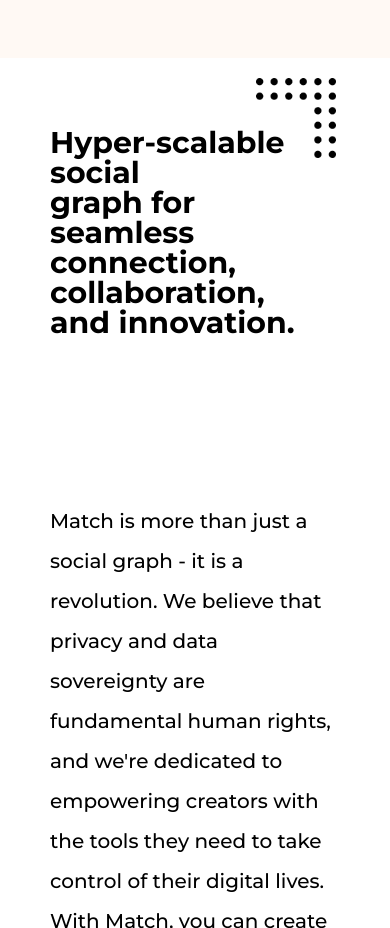
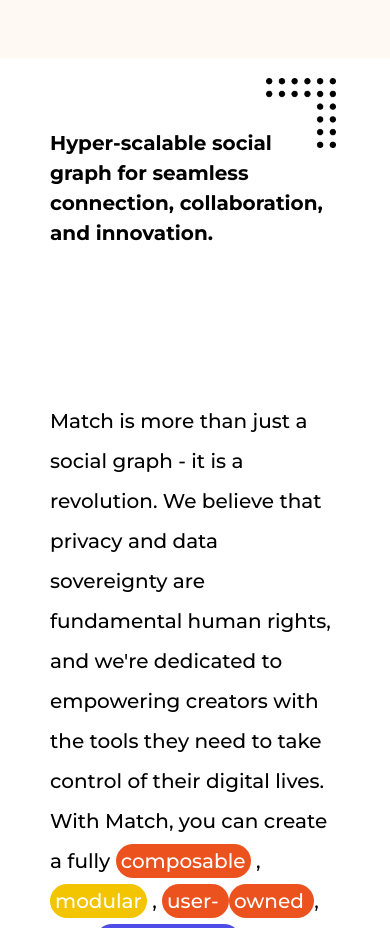
Before and after one commit to DevOlagboye/mathchain-react, a React (Create React App) app: page / in a window 390 px wide. Shown: the part 1443-2371 px from the top of the page. Built offline with nearby package versions, Linux system fonts and the light colour scheme.

Commit message:
Working on responsiveness of the Newworld Component

```diff
--- a/src/Components/HyperScale/HyperScale.css
+++ b/src/Components/HyperScale/HyperScale.css
@@ -23,12 +23,12 @@
 
 @media (max-width: 800px) {
   .hyper-img {
-    width: 80px;
+    width: 70px;
     top: -50px;
     right: 4px;
   }
   .hyperscale-main-text > h3 {
-    font-size: 30px;
+    font-size: 20px;
     line-height: 30px;
     margin-top: 20px;
   }
```
